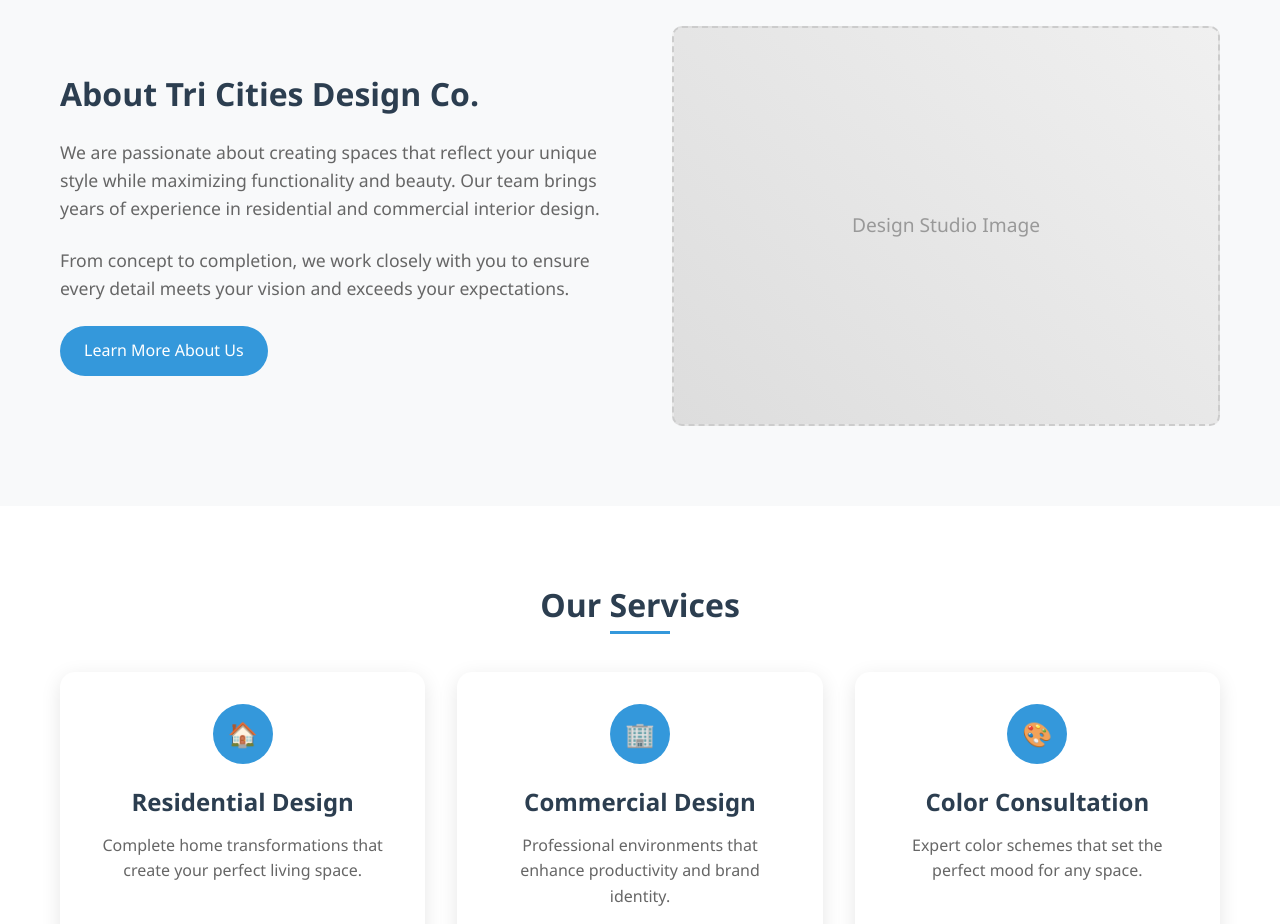
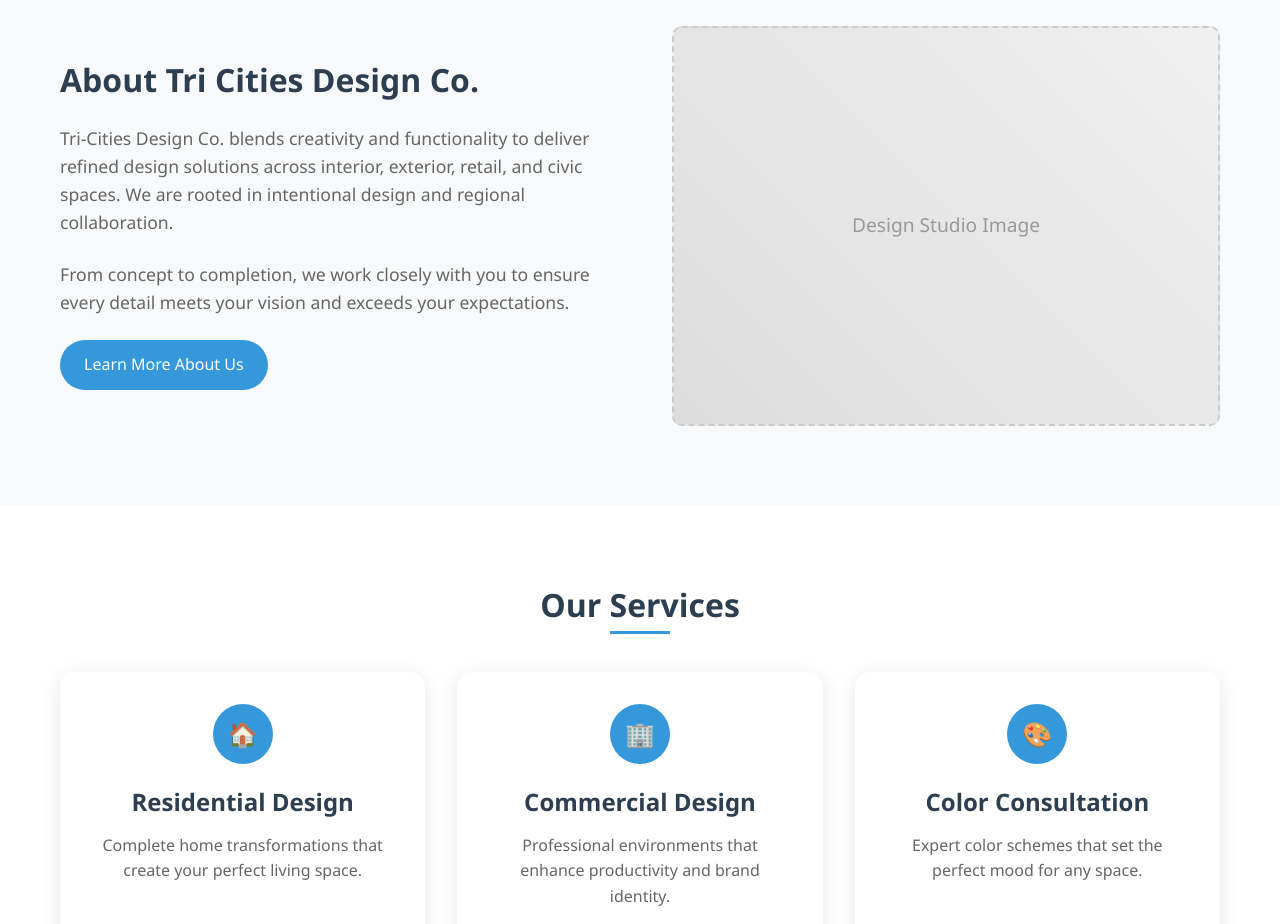
Before and after one commit to Chloe-Speshock/tri-cities-design-co-app, a website: page src/index.html in a window 1280 px wide. Shown: the part 960-1884 px from the top of the page. Drawn offline with Linux system fonts and the light colour scheme.

Commit message:
paragraph change

```diff
--- a/src/index.html
+++ b/src/index.html
@@ -61,9 +61,10 @@
           <div class="about-text">
             <h2>About Tri Cities Design Co.</h2>
             <p>
-							We are passionate about creating spaces that reflect your unique
-							style while maximizing functionality and beauty. Our team brings
-							years of experience in residential and commercial interior design.
+              Tri‑Cities Design Co. blends creativity and functionality to
+              deliver refined design solutions across interior, exterior,
+              retail, and civic spaces. We are rooted in intentional design and
+              regional collaboration.
             </p>
             <p>
               From concept to completion, we work closely with you to ensure
```
Lines whose indentation alone changed are shown as unchanged.
